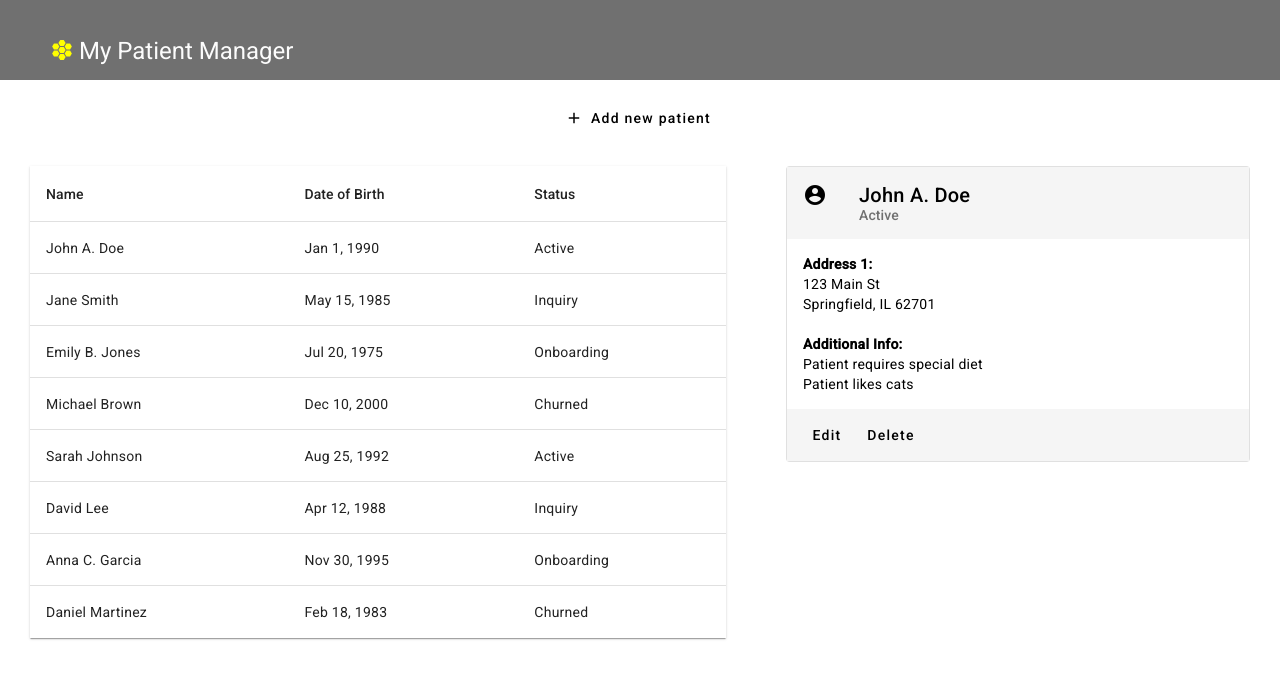
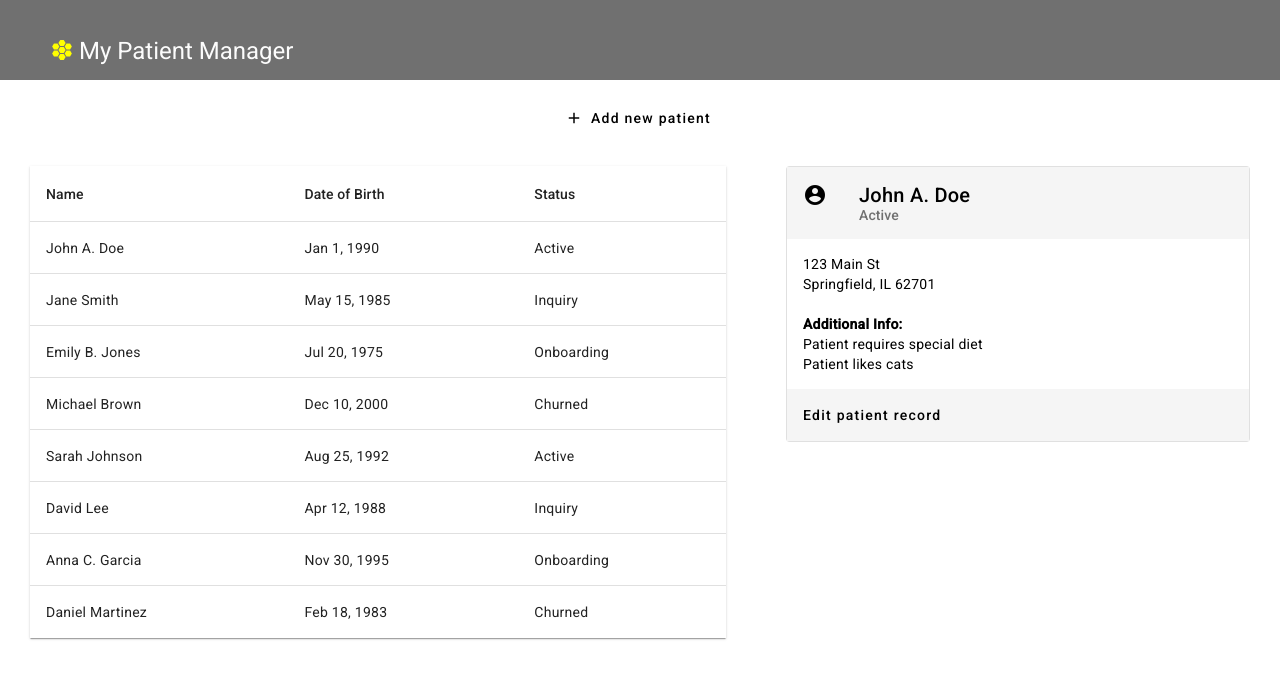
Before and after one commit to taylorpekarek/patient-dashboard, an Angular app in the folder patient-dashboard-app/: page / in a window 1280 px wide. Shown: the top 678 px of the page. Built offline with nearby package versions, Linux system fonts and the light colour scheme.

Commit message:
Only show headers if there is data to put under them

```diff
--- a/patient-dashboard-app/src/app/dashboard/dashboard.component.html
+++ b/patient-dashboard-app/src/app/dashboard/dashboard.component.html
@@ -66,21 +66,20 @@
 
         <mat-card-content class="details-content">
           <ng-container *ngFor="let address of selectedPatient.addresses; let i=index">
-            <p><strong>Address {{ i + 1 }}:</strong></p>
+            <p *ngIf="selectedPatient?.addresses?.length > 1"><strong>Address {{ i + 1 }}:</strong></p>
             <p>{{ address.street }}</p>
             <p>{{ address.city }}, {{ address.state }} {{ address.zip }}</p>
             <br>
           </ng-container>
 
-          <p><strong>Additional Info:</strong></p>
+          <p *ngIf="selectedPatient?.additionalInfo?.length"><strong>Additional Info:</strong></p>
           <ng-container *ngFor="let info of selectedPatient.additionalInfo">
             <p>{{ info }}</p>
           </ng-container>
         </mat-card-content>
 
         <mat-card-actions>
-          <button mat-button>Edit</button>
-          <button mat-button>Delete</button>
+          <button mat-button (click)="editPatientRecord()">Edit patient record</button>
         </mat-card-actions>
       </mat-card>
 
--- a/patient-dashboard-app/src/app/dashboard/dashboard.component.ts
+++ b/patient-dashboard-app/src/app/dashboard/dashboard.component.ts
@@ -175,4 +175,8 @@ export class DashboardComponent implements OnInit {
   onRowClicked(patient: IPatient): void {
     this.selectedPatient = patient;
   }
+
+  editPatientRecord(): void {
+    console.log(this.selectedPatient);
+  }
 }
```
